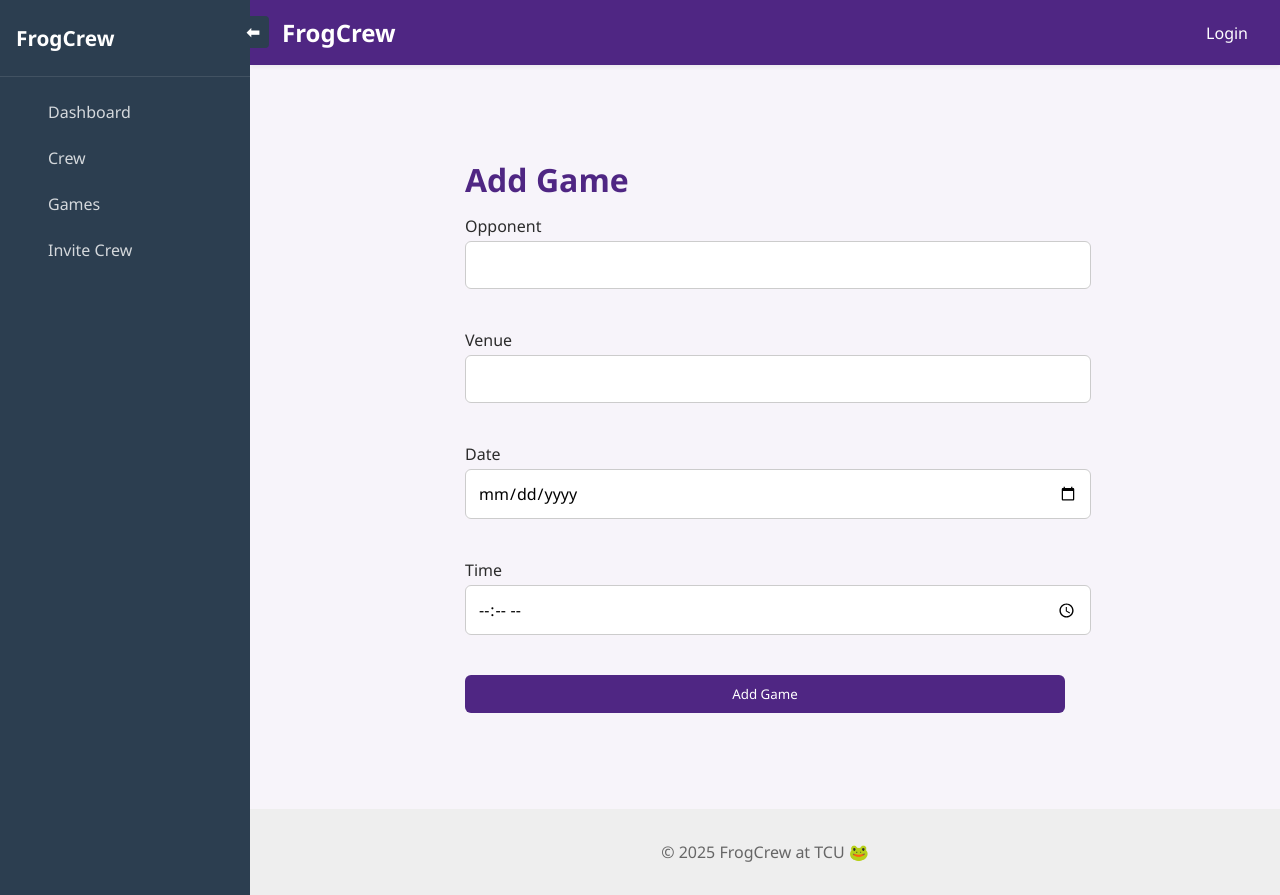
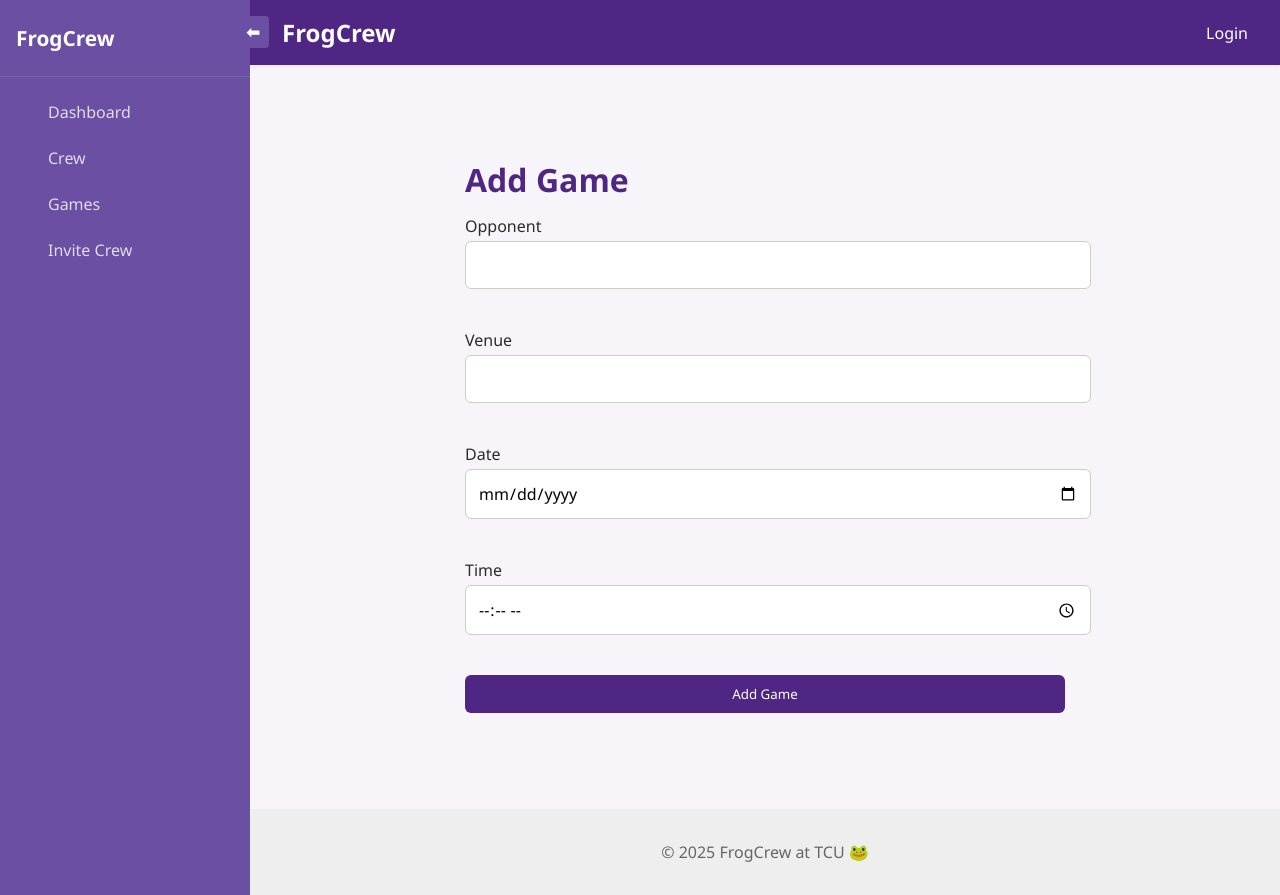
Before and after one commit to Kavish2040/FrogCrew, a Vue app in the folder client/: page /addgame in a window 1280 px wide. Built offline with nearby package versions, Linux system fonts and the light colour scheme; sample sign-in values are in the browser's storage.

Commit message:
sidebar color changed

```diff
--- a/client/src/Layouts/MainLayout.vue
+++ b/client/src/Layouts/MainLayout.vue
@@ -96,7 +96,7 @@
 }
 
 .sidebar {
-  background-color: #2c3e50;
+  background-color: #6a4fa3;
   color: white;
   width: 250px;
   transition: width 0.3s ease;
@@ -111,7 +111,7 @@
   position: absolute;
   top: 1rem;
   right: -1.2rem;
-  background: #2c3e50;
+  background-color: #6a4fa3;
   color: white;
   padding: 0.3rem 0.6rem;
   border-radius: 0 4px 4px 0;
```
